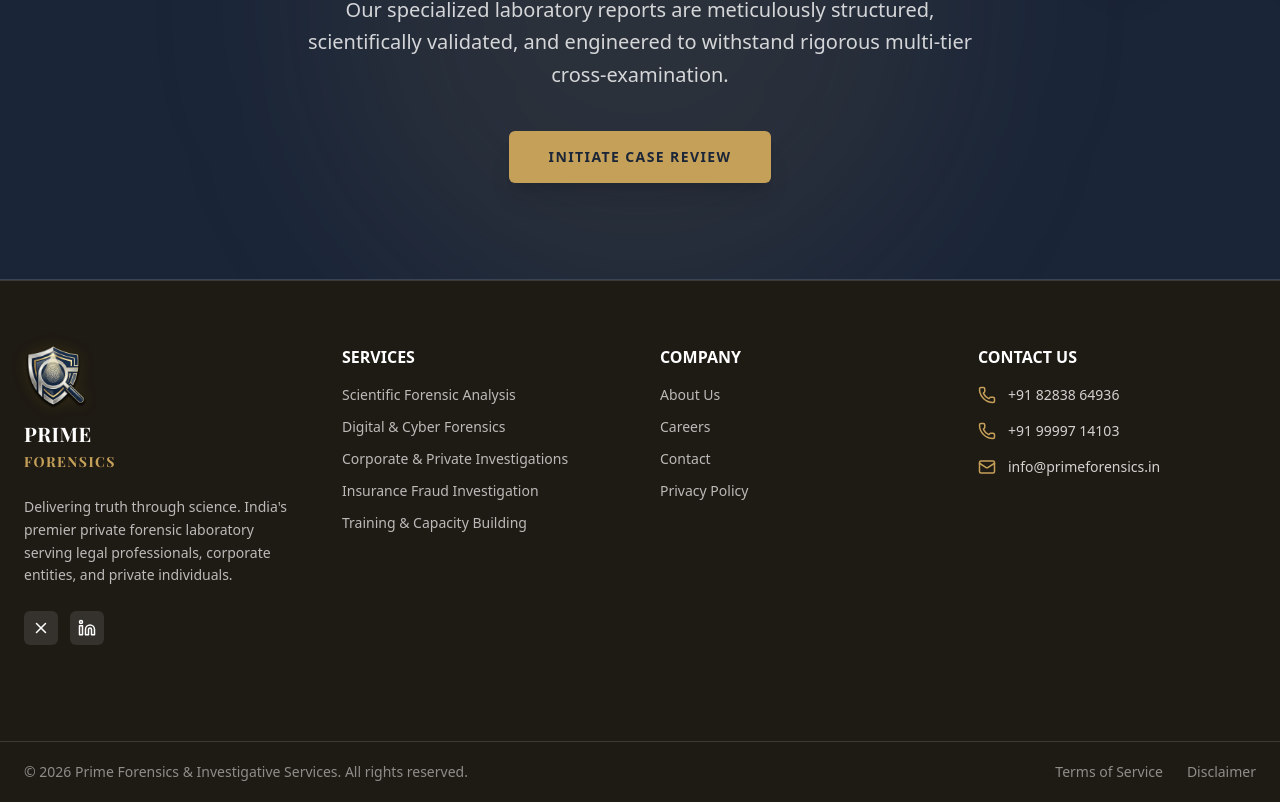
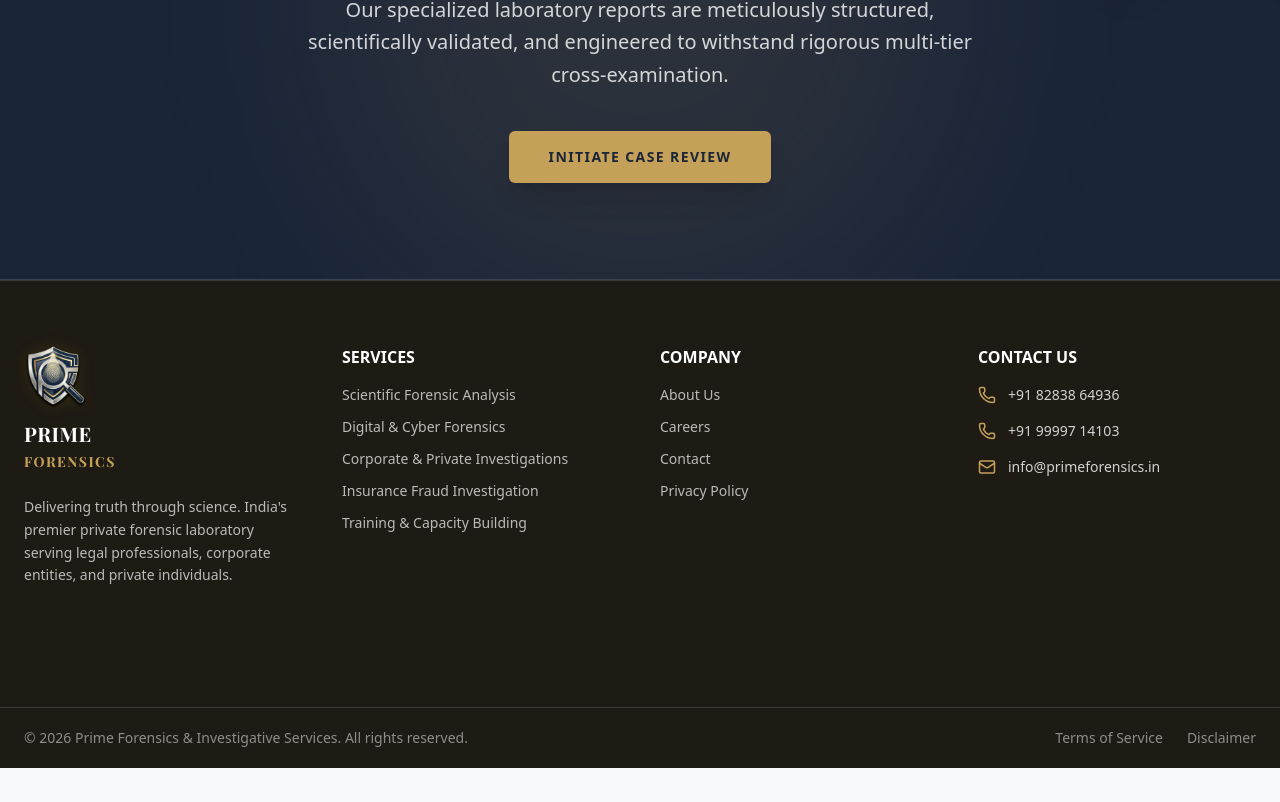
Before and after one commit to StuckNot/prime-forensics, a Next.js app: page / in a window 1280 px wide. Shown: the part 2402-3204 px from the top of the page. After the commit the page ends 3170 px from the top, so only its background shows below. Built offline with nearby package versions, Linux system fonts and the light colour scheme; no server answers; a web font is replaced by a local one.

Commit message:
social media links hidden

```diff
--- a/app/about/page.tsx
+++ b/app/about/page.tsx
@@ -1,3 +1,4 @@
+import type { Metadata } from "next";
 import Footer from '@/src/components/footer/footer'
 import { Camera, Globe, Users, Award, ShieldCheck, PlayCircle } from "lucide-react";
 import Hero from '@/src/components/about/hero'
@@ -7,6 +8,11 @@ import InvestigatorsSection from '@/src/components/about/InvestigatorsSection'
 import AchievementsSection from '@/src/components/about/AchievementsSection'
 import AdvisoryBoardSection from '@/src/components/about/AdvisoryBoardSection'
 import Image from 'next/image';
+
+export const metadata: Metadata = {
+  title: "About Us | Prime Forensics",
+  description: "Learn about Prime Forensics, our elite team of investigators, and our mission to deliver unarguable truth through scientific excellence.",
+};
 
 const galleryImages = [
   { id: 1, title: "International Police Seminar", subtitle: "Dubai Police Force", aspect: "col-span-2 row-span-2 h-[450px]", src: "/images/international-conference-image.jpeg" },
--- a/src/components/footer/footer.tsx
+++ b/src/components/footer/footer.tsx
@@ -29,7 +29,7 @@ export default function Footer() {
             private individuals.
           </p>
 
-          <div className="flex gap-3">
+          {/* <div className="flex gap-3">
             <Link
               href="#"
               className="p-2 rounded-md bg-white/10 hover:bg-white/20 text-white transition"
@@ -43,7 +43,7 @@ export default function Footer() {
             >
               <Linkedin size={18} />
             </Link>
-          </div>
+          </div> */}
         </div>
 
         {/* Services */}
```
